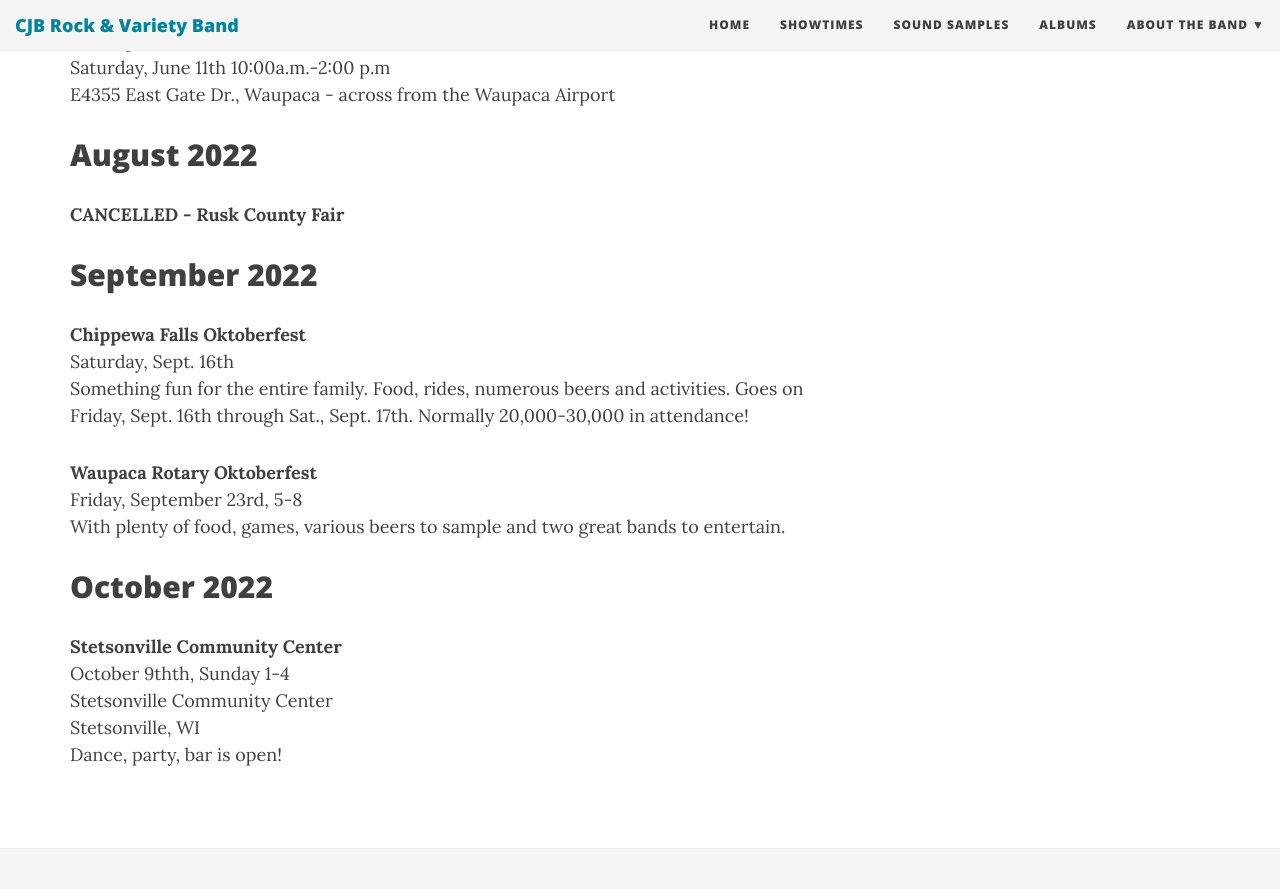
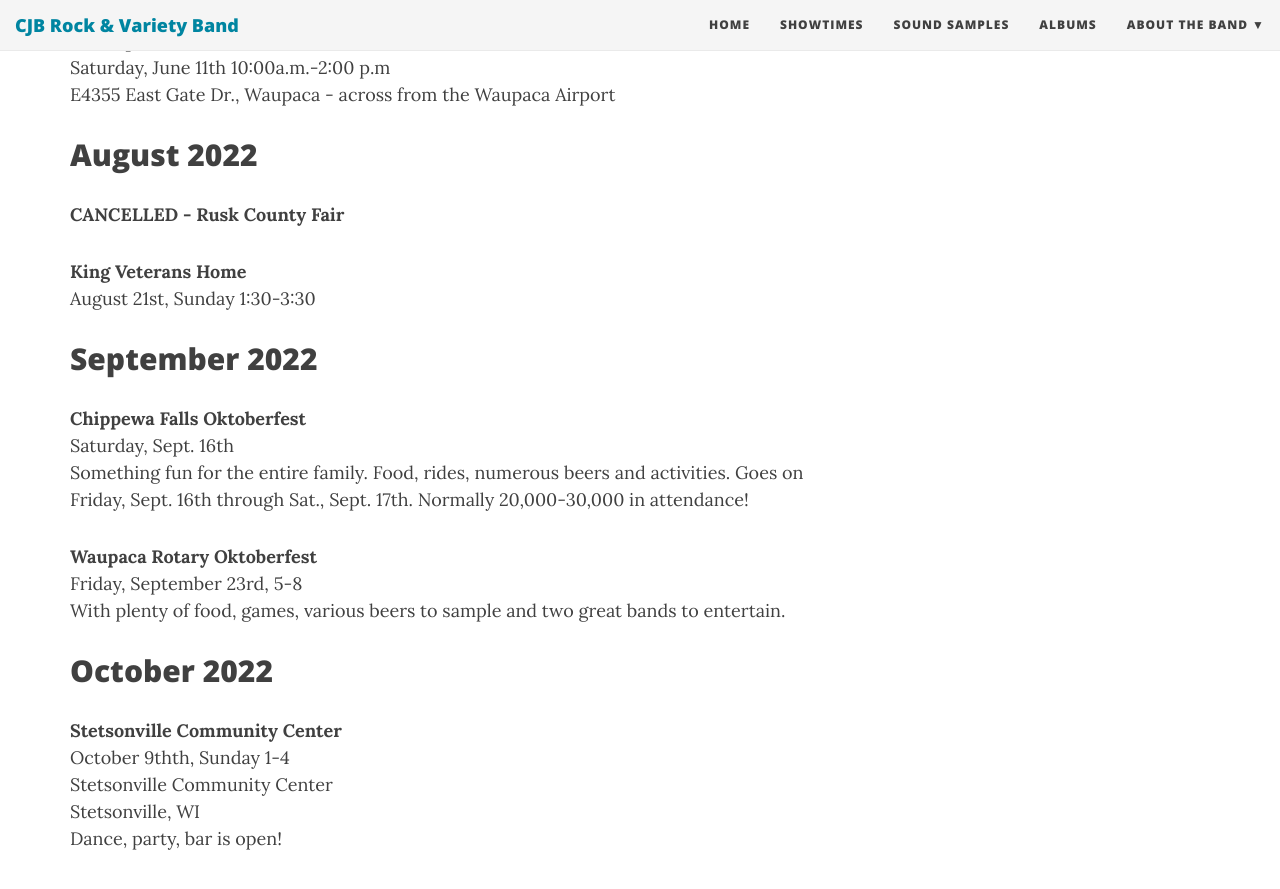
Before and after one commit to jcoenen/justmannband.com, a Jekyll site: the page built from showtimes.md, in a window 1280 px wide and 900 px high, scrolled down 925 px. Shown: the top 889 px of the window. Built offline with Jekyll 4.4.1, drawn with Linux system fonts in a browser that asks for light colours; nearby versions of some CDN libraries.

Commit message:
Update showtimes.md

```diff
--- a/showtimes.md
+++ b/showtimes.md
@@ -29,6 +29,9 @@ E4355 East Gate Dr., Waupaca - across from the Waupaca Airport
 ## August 2022
 **CANCELLED - Rusk County Fair**
 
+**King Veterans Home**
+August 21st, Sunday 1:30-3:30
+
 ## September 2022
 
 **Chippewa Falls Oktoberfest**
```
